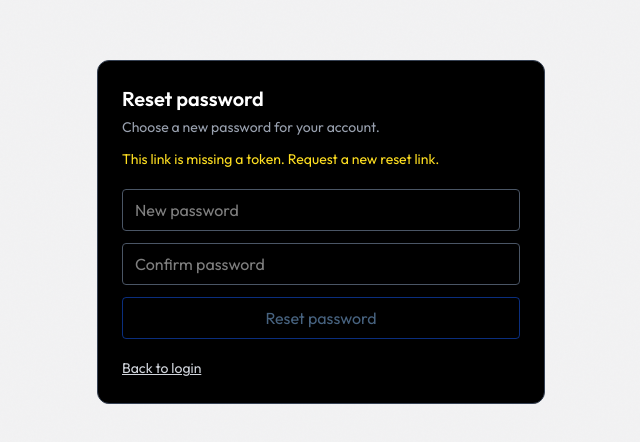
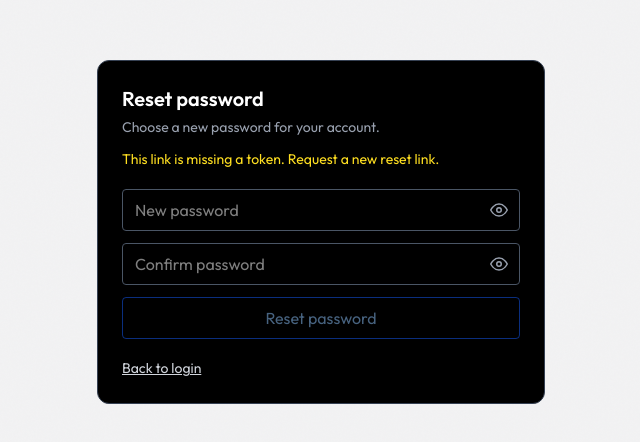
Before and after one commit to Sanketdinkarmore/CaptionCraft, a Next.js app in the folder frontend/: page /reset-password in a window 1280 px wide. Shown: the part 168-610 px from the top of the page, without its empty margins (319-959 px from the left). Built offline with nearby package versions, Linux system fonts and the light colour scheme; no server answers.

Commit message:
added the passwordinput eye for cheecking password

```diff
--- a/frontend/app/login/page.tsx
+++ b/frontend/app/login/page.tsx
@@ -3,6 +3,7 @@
 import { useState, useEffect } from "react";
 import { useRouter, useSearchParams } from "next/navigation";
 import { login, setToken, type AuthResponse, loginWithGoogleCredential } from "@/lib/authClient";
+import PasswordInput from "@/components/PasswordInput";
 
 export default function LoginPage() {
   const router = useRouter();
@@ -74,12 +75,10 @@ export default function LoginPage() {
             className="w-full px-3 py-2 rounded border border-gray-600 bg-black text-white"
             required
           />
-          <input
+          <PasswordInput
             value={password}
             onChange={(e) => setPassword(e.target.value)}
             placeholder="Password"
-            type="password"
-            className="w-full px-3 py-2 rounded border border-gray-600 bg-black text-white"
             required
           />
           <button
--- a/frontend/app/reset-password/page.tsx
+++ b/frontend/app/reset-password/page.tsx
@@ -3,6 +3,7 @@
 import { useMemo, useState } from "react";
 import { useRouter, useSearchParams } from "next/navigation";
 import { resetPassword, setToken } from "@/lib/authClient";
+import PasswordInput from "@/components/PasswordInput";
 
 export default function ResetPasswordPage() {
   const router = useRouter();
@@ -58,21 +59,17 @@ export default function ResetPasswordPage() {
         {error && <p className="text-sm text-red-400 mt-3">{error}</p>}
 
         <form onSubmit={onSubmit} className="mt-5 space-y-3">
-          <input
+          <PasswordInput
             value={password}
             onChange={(e) => setPassword(e.target.value)}
             placeholder="New password"
-            type="password"
-            className="w-full px-3 py-2 rounded border border-gray-600 bg-black text-white"
             required
             disabled={tokenMissing}
           />
-          <input
+          <PasswordInput
             value={confirm}
             onChange={(e) => setConfirm(e.target.value)}
             placeholder="Confirm password"
-            type="password"
-            className="w-full px-3 py-2 rounded border border-gray-600 bg-black text-white"
             required
             disabled={tokenMissing}
           />
--- a/frontend/app/signup/page.tsx
+++ b/frontend/app/signup/page.tsx
@@ -3,6 +3,7 @@
 import { useState } from "react";
 import { useRouter, useSearchParams } from "next/navigation";
 import { signup, setToken, type AuthResponse } from "@/lib/authClient";
+import PasswordInput from "@/components/PasswordInput";
 
 export default function SignupPage() {
   const router = useRouter();
@@ -58,12 +59,10 @@ export default function SignupPage() {
             className="w-full px-3 py-2 rounded border border-gray-600 bg-black text-white"
             required
           />
-          <input
+          <PasswordInput
             value={password}
             onChange={(e) => setPassword(e.target.value)}
             placeholder="Password"
-            type="password"
-            className="w-full px-3 py-2 rounded border border-gray-600 bg-black text-white"
             required
           />
           <button
--- /dev/null
+++ b/frontend/components/PasswordInput.tsx
@@ -0,0 +1,59 @@
+"use client";
+
+import { useState } from "react";
+
+type Props = {
+  value: string;
+  onChange: (e: React.ChangeEvent<HTMLInputElement>) => void;
+  placeholder?: string;
+  required?: boolean;
+  disabled?: boolean;
+  "aria-label"?: string;
+  className?: string;
+};
+
+export default function PasswordInput({
+  value,
+  onChange,
+  placeholder = "Password",
+  required = false,
+  disabled = false,
+  "aria-label": ariaLabel,
+  className = "",
+}: Props) {
+  const [visible, setVisible] = useState(false);
+
+  return (
+    <div className={`relative ${className}`}>
+      <input
+        value={value}
+        onChange={onChange}
+        placeholder={placeholder}
+        type={visible ? "text" : "password"}
+        className="w-full px-3 py-2 pr-10 rounded border border-gray-600 bg-black text-white"
+        required={required}
+        disabled={disabled}
+        aria-label={ariaLabel || placeholder}
+      />
+      <button
+        type="button"
+        onClick={() => setVisible((v) => !v)}
+        className="absolute right-2 top-1/2 -translate-y-1/2 p-1 text-gray-400 hover:text-gray-200 focus:outline-none"
+        tabIndex={-1}
+        aria-label={visible ? "Hide password" : "Show password"}
+      >
+        {visible ? (
+          <svg xmlns="http://www.w3.org/2000/svg" width="18" height="18" viewBox="0 0 24 24" fill="none" stroke="currentColor" strokeWidth="2" strokeLinecap="round" strokeLinejoin="round">
+            <path d="M17.94 17.94A10.07 10.07 0 0 1 12 20c-7 0-11-8-11-8a18.45 18.45 0 0 1 5.06-5.94M9.9 4.24A9.12 9.12 0 0 1 12 4c7 0 11 8 11 8a18.5 18.5 0 0 1-2.16 3.19m-6.72-1.07a3 3 0 1 1-4.24-4.24" />
+            <line x1="1" y1="1" x2="23" y2="23" />
+          </svg>
+        ) : (
+          <svg xmlns="http://www.w3.org/2000/svg" width="18" height="18" viewBox="0 0 24 24" fill="none" stroke="currentColor" strokeWidth="2" strokeLinecap="round" strokeLinejoin="round">
+            <path d="M1 12s4-8 11-8 11 8 11 8-4 8-11 8-11-8-11-8z" />
+            <circle cx="12" cy="12" r="3" />
+          </svg>
+        )}
+      </button>
+    </div>
+  );
+}
```
